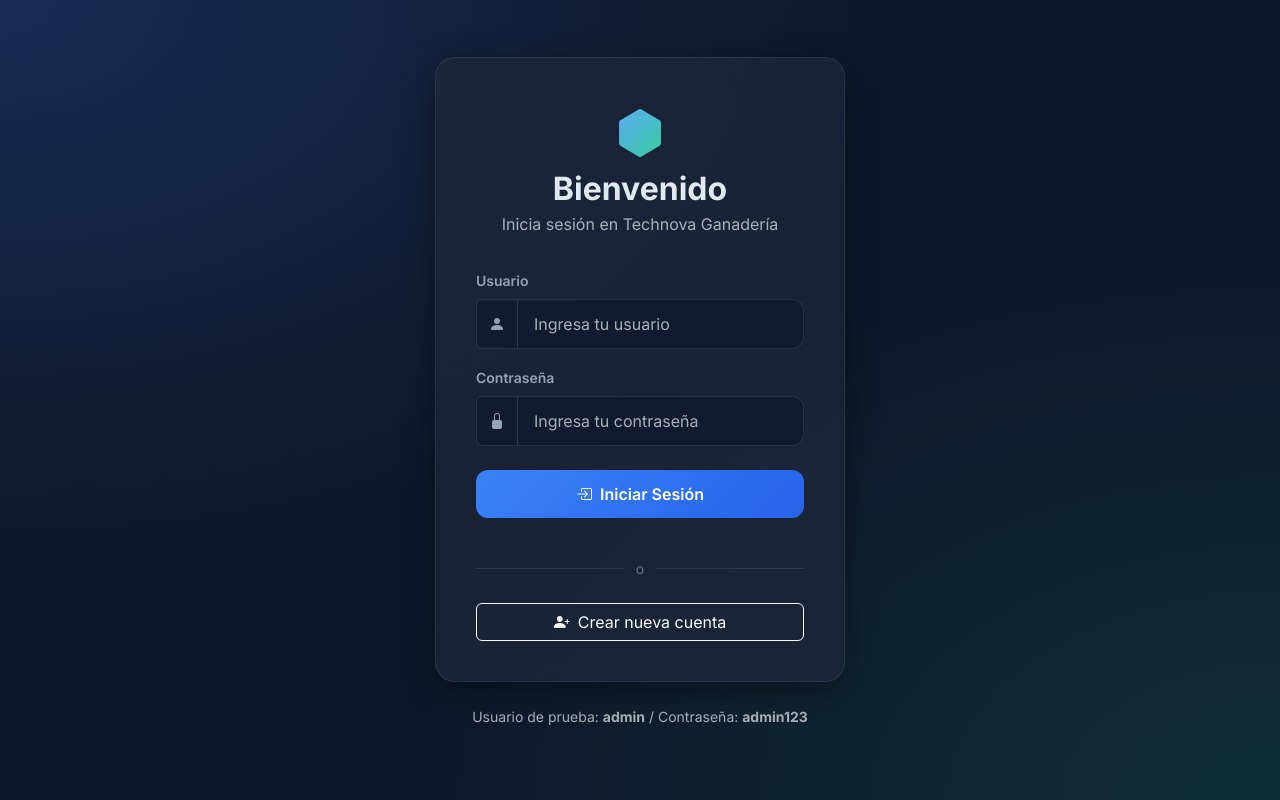
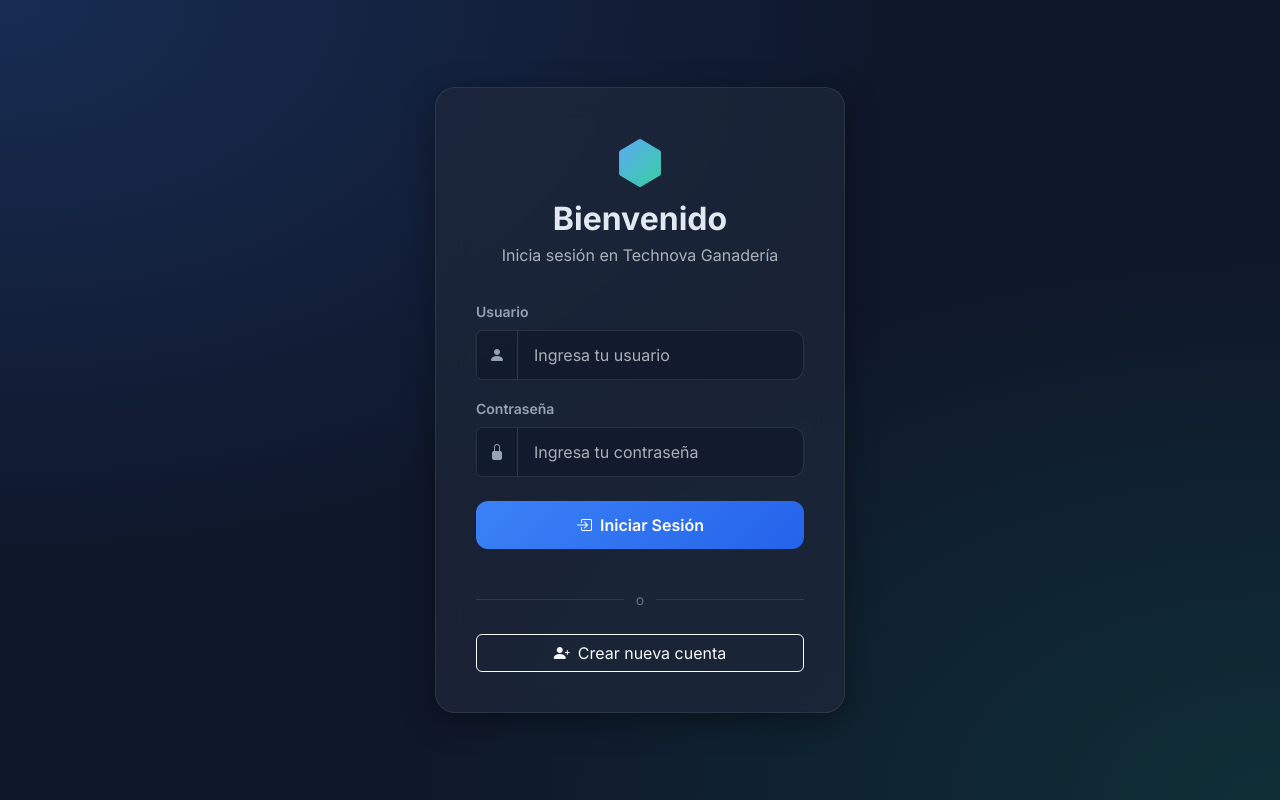
Before and after one commit to TecDeci2141/technova-ganaderia, a Flask app: page /login in a window 1280 px wide. Run offline with Flask 3, Linux system fonts and the light colour scheme.

Commit message:
Update login.html

```diff
--- a/templates/login.html
+++ b/templates/login.html
@@ -183,9 +183,6 @@
         </a>
     </div>
 
-    <p class="text-center text-muted mt-4 small">
-        Usuario de prueba: <strong>admin</strong> / Contraseña: <strong>admin123</strong>
-    </p>
 </div>
 
 <script src="https://cdn.jsdelivr.net/npm/bootstrap@5.3.2/dist/js/bootstrap.bundle.min.js"></script>
```
